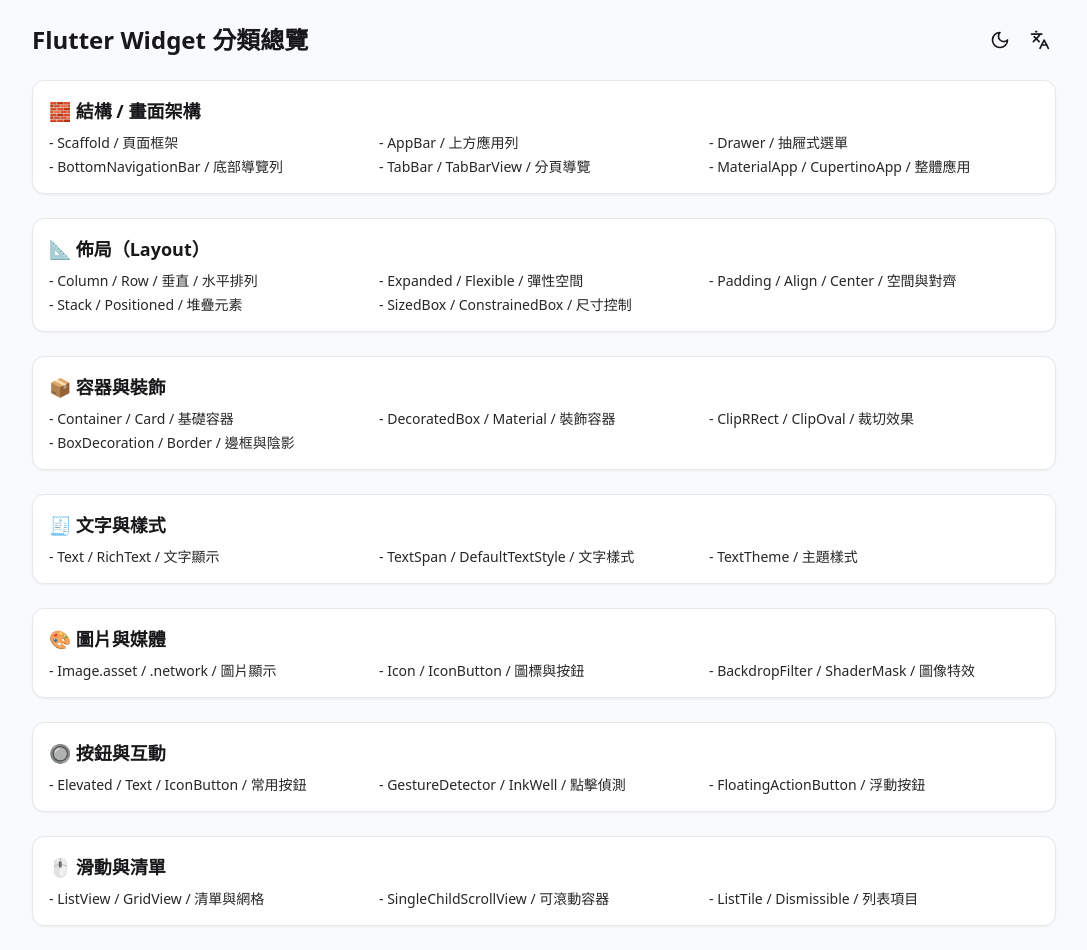
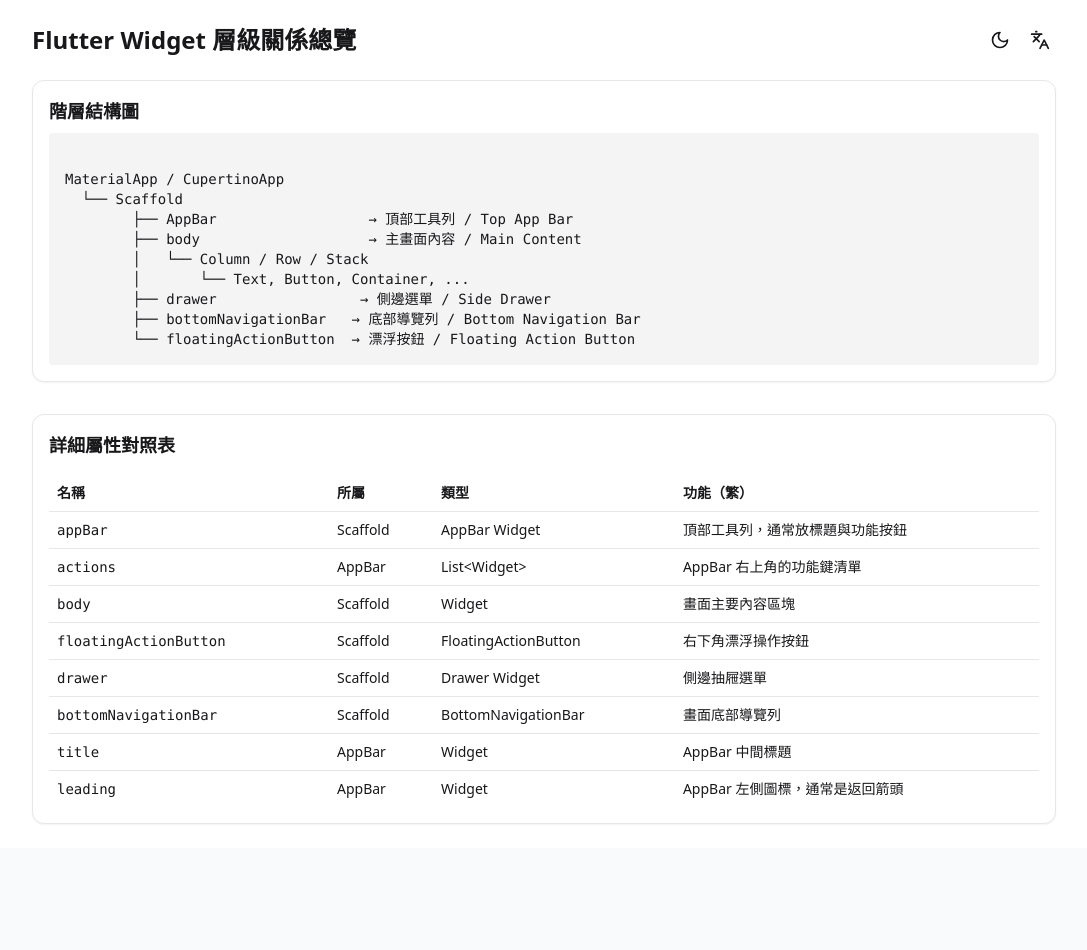
Before and after one commit to EndoYeung-ACN/flutter-widget-browser, a React (Vite) app: page / in a window 1280 px wide. Shown: the top 950 px of the page, without its empty margins (96-1183 px from the left). After the commit the page ends 848 px from the top, so only its background shows below. Built offline with nearby package versions, Linux system fonts and the light colour scheme.

Commit message:
Updated Widget browser

```diff
--- a/src/WidgetBrowser.jsx
+++ b/src/WidgetBrowser.jsx
@@ -2,118 +2,78 @@
 import { useState } from "react";
 import Card from "./components/Card";
 import CardContent from "./components/CardContent";
-import Input from "./components/Input";
 import Button from "./components/Button";
-import { Tabs, TabsList, TabsTrigger } from "./components/Tabs";
-import { motion } from "framer-motion";
 import { Moon, Sun, Languages } from "lucide-react";
 
-const categories = ["All", "Layout", "Form", "List"];
-const widgets = [];
+const TREE = `
+MaterialApp / CupertinoApp
+  └── Scaffold
+        ├── AppBar                  → 頂部工具列 / Top App Bar
+        ├── body                    → 主畫面內容 / Main Content
+        │   └── Column / Row / Stack
+        │       └── Text, Button, Container, ...
+        ├── drawer                 → 側邊選單 / Side Drawer
+        ├── bottomNavigationBar   → 底部導覽列 / Bottom Navigation Bar
+        └── floatingActionButton  → 漂浮按鈕 / Floating Action Button
+`;
 
-const OVERVIEW = [
+const TABLE = [
   {
-    icon: "🧱",
-    title: { zh: "結構 / 畫面架構", en: "Structure / App Skeleton" },
-    widgets: [
-      { name: "Scaffold", zh: "頁面框架" },
-      { name: "AppBar", zh: "上方應用列" },
-      { name: "Drawer", zh: "抽屜式選單" },
-      { name: "BottomNavigationBar", zh: "底部導覽列" },
-      { name: "TabBar / TabBarView", zh: "分頁導覽" },
-      { name: "MaterialApp / CupertinoApp", zh: "整體應用" },
-    ]
+    name: "appBar",
+    belongsTo: "Scaffold",
+    type: "AppBar Widget",
+    zh: "頂部工具列，通常放標題與功能按鈕",
+    en: "Top bar for title and actions"
   },
   {
-    icon: "📐",
-    title: { zh: "佈局（Layout）", en: "Layout" },
-    widgets: [
-      { name: "Column / Row", zh: "垂直 / 水平排列" },
-      { name: "Expanded / Flexible", zh: "彈性空間" },
-      { name: "Padding / Align / Center", zh: "空間與對齊" },
-      { name: "Stack / Positioned", zh: "堆疊元素" },
-      { name: "SizedBox / ConstrainedBox", zh: "尺寸控制" },
-    ]
+    name: "actions",
+    belongsTo: "AppBar",
+    type: "List<Widget>",
+    zh: "AppBar 右上角的功能鍵清單",
+    en: "Top-right icons in the AppBar"
   },
   {
-    icon: "📦",
-    title: { zh: "容器與裝飾", en: "Container & Decoration" },
-    widgets: [
-      { name: "Container / Card", zh: "基礎容器" },
-      { name: "DecoratedBox / Material", zh: "裝飾容器" },
-      { name: "ClipRRect / ClipOval", zh: "裁切效果" },
-      { name: "BoxDecoration / Border", zh: "邊框與陰影" }
-    ]
+    name: "body",
+    belongsTo: "Scaffold",
+    type: "Widget",
+    zh: "畫面主要內容區塊",
+    en: "Main content area"
   },
   {
-    icon: "🧾",
-    title: { zh: "文字與樣式", en: "Text & Style" },
-    widgets: [
-      { name: "Text / RichText", zh: "文字顯示" },
-      { name: "TextSpan / DefaultTextStyle", zh: "文字樣式" },
-      { name: "TextTheme", zh: "主題樣式" }
-    ]
+    name: "floatingActionButton",
+    belongsTo: "Scaffold",
+    type: "FloatingActionButton",
+    zh: "右下角漂浮操作按鈕",
+    en: "Floating circular action button"
   },
   {
-    icon: "🎨",
-    title: { zh: "圖片與媒體", en: "Images & Media" },
-    widgets: [
-      { name: "Image.asset / .network", zh: "圖片顯示" },
-      { name: "Icon / IconButton", zh: "圖標與按鈕" },
-      { name: "BackdropFilter / ShaderMask", zh: "圖像特效" }
-    ]
+    name: "drawer",
+    belongsTo: "Scaffold",
+    type: "Drawer Widget",
+    zh: "側邊抽屜選單",
+    en: "Side navigation drawer"
   },
   {
-    icon: "🔘",
-    title: { zh: "按鈕與互動", en: "Buttons & Interaction" },
-    widgets: [
-      { name: "Elevated / Text / IconButton", zh: "常用按鈕" },
-      { name: "GestureDetector / InkWell", zh: "點擊偵測" },
-      { name: "FloatingActionButton", zh: "浮動按鈕" }
-    ]
+    name: "bottomNavigationBar",
+    belongsTo: "Scaffold",
+    type: "BottomNavigationBar",
+    zh: "畫面底部導覽列",
+    en: "Bottom tab-style navigation bar"
   },
   {
-    icon: "🖱",
-    title: { zh: "滑動與清單", en: "Scrolling & Lists" },
-    widgets: [
-      { name: "ListView / GridView", zh: "清單與網格" },
-      { name: "SingleChildScrollView", zh: "可滾動容器" },
-      { name: "ListTile / Dismissible", zh: "列表項目" }
-    ]
+    name: "title",
+    belongsTo: "AppBar",
+    type: "Widget",
+    zh: "AppBar 中間標題",
+    en: "Title shown in the AppBar"
   },
   {
-    icon: "✍️",
-    title: { zh: "表單與輸入", en: "Form & Input" },
-    widgets: [
-      { name: "TextField / TextFormField", zh: "文字輸入欄" },
-      { name: "Checkbox / Radio / Switch", zh: "勾選選項" },
-      { name: "Slider / DatePicker", zh: "滑桿與日期" }
-    ]
+    name: "leading",
+    belongsTo: "AppBar",
+    type: "Widget",
+    zh: "AppBar 左側圖標，通常是返回箭頭",
+    en: "Left-side icon, usually back button"
   },
-  {
-    icon: "🔄",
-    title: { zh: "動畫與資料處理", en: "Animation & Async" },
-    widgets: [
-      { name: "AnimatedContainer / Opacity", zh: "動畫過渡" },
-      { name: "FutureBuilder / StreamBuilder", zh: "非同步顯示" }
-    ]
-  },
-  {
-    icon: "🛠",
-    title: { zh: "工具型 Widget", en: "Utility Widgets" },
-    widgets: [
-      { name: "SafeArea / Builder", zh: "佈局與錯誤處理" },
-      { name: "Theme / MediaQuery", zh: "外觀控制" }
-    ]
-  },
-  {
-    icon: "🌙",
-    title: { zh: "iOS 風格（Cupertino）", en: "Cupertino" },
-    widgets: [
-      { name: "CupertinoButton / Switch", zh: "iOS 按鈕開關" },
-      { name: "CupertinoNavigationBar", zh: "iOS 導覽列" }
-    ]
-  }
 ];
 
 export default function WidgetBrowser() {
@@ -126,10 +86,12 @@
   };
 
   return (
-    <div className="min-h-screen px-4 py-6 bg-gray-50 dark:bg-zinc-900 text-zinc-900 dark:text-white transition-colors md:px-8 lg:px-12">
+    <div className="min-h-screen px-4 py-6 bg-white dark:bg-zinc-900 text-zinc-900 dark:text-white transition-colors md:px-8 lg:px-12">
       <div className="max-w-5xl mx-auto">
         <div className="flex justify-between items-center mb-6">
-          <h1 className="text-2xl font-bold">Flutter Widget 分類總覽</h1>
+          <h1 className="text-2xl font-bold">
+            {lang === "zh" ? "Flutter Widget 層級關係總覽" : "Flutter Widget Hierarchy Overview"}
+          </h1>
           <div className="flex gap-2">
             <Button variant="ghost" size="icon" onClick={toggleDark}>
               {darkMode ? <Sun className="w-5 h-5" /> : <Moon className="w-5 h-5" />}
@@ -140,22 +102,42 @@
           </div>
         </div>
 
-        <div className="grid gap-6">
-          {OVERVIEW.map(section => (
-            <Card key={section.title.en}>
-              <CardContent>
-                <h2 className="text-lg font-semibold mb-2">
-                  {section.icon} {section.title[lang]}
-                </h2>
-                <ul className="grid grid-cols-1 sm:grid-cols-2 md:grid-cols-3 gap-y-1 text-sm text-zinc-800 dark:text-zinc-200">
-                  {section.widgets.map(w => (
-                    <li key={w.name}>- {w.name} / {w.zh}</li>
+        <Card className="mb-8">
+          <CardContent>
+            <h2 className="text-lg font-semibold mb-2">{lang === "zh" ? "階層結構圖" : "Widget Tree Structure"}</h2>
+            <pre className="bg-zinc-100 dark:bg-zinc-800 p-4 rounded text-sm overflow-auto whitespace-pre-wrap">
+              {TREE}
+            </pre>
+          </CardContent>
+        </Card>
+
+        <Card>
+          <CardContent>
+            <h2 className="text-lg font-semibold mb-4">{lang === "zh" ? "詳細屬性對照表" : "Detailed Property Table"}</h2>
+            <div className="overflow-x-auto text-sm">
+              <table className="w-full border-collapse">
+                <thead>
+                  <tr className="border-b dark:border-zinc-700 text-left">
+                    <th className="py-2 px-2">名稱</th>
+                    <th className="py-2 px-2">所屬</th>
+                    <th className="py-2 px-2">類型</th>
+                    <th className="py-2 px-2">{lang === "zh" ? "功能（繁）" : "Description"}</th>
+                  </tr>
+                </thead>
+                <tbody>
+                  {TABLE.map(row => (
+                    <tr key={row.name} className="border-b last:border-none dark:border-zinc-800">
+                      <td className="py-2 px-2 font-mono">{row.name}</td>
+                      <td className="py-2 px-2">{row.belongsTo}</td>
+                      <td className="py-2 px-2">{row.type}</td>
+                      <td className="py-2 px-2">{lang === "zh" ? row.zh : row.en}</td>
+                    </tr>
                   ))}
-                </ul>
-              </CardContent>
-            </Card>
-          ))}
-        </div>
+                </tbody>
+              </table>
+            </div>
+          </CardContent>
+        </Card>
       </div>
     </div>
   );
```
